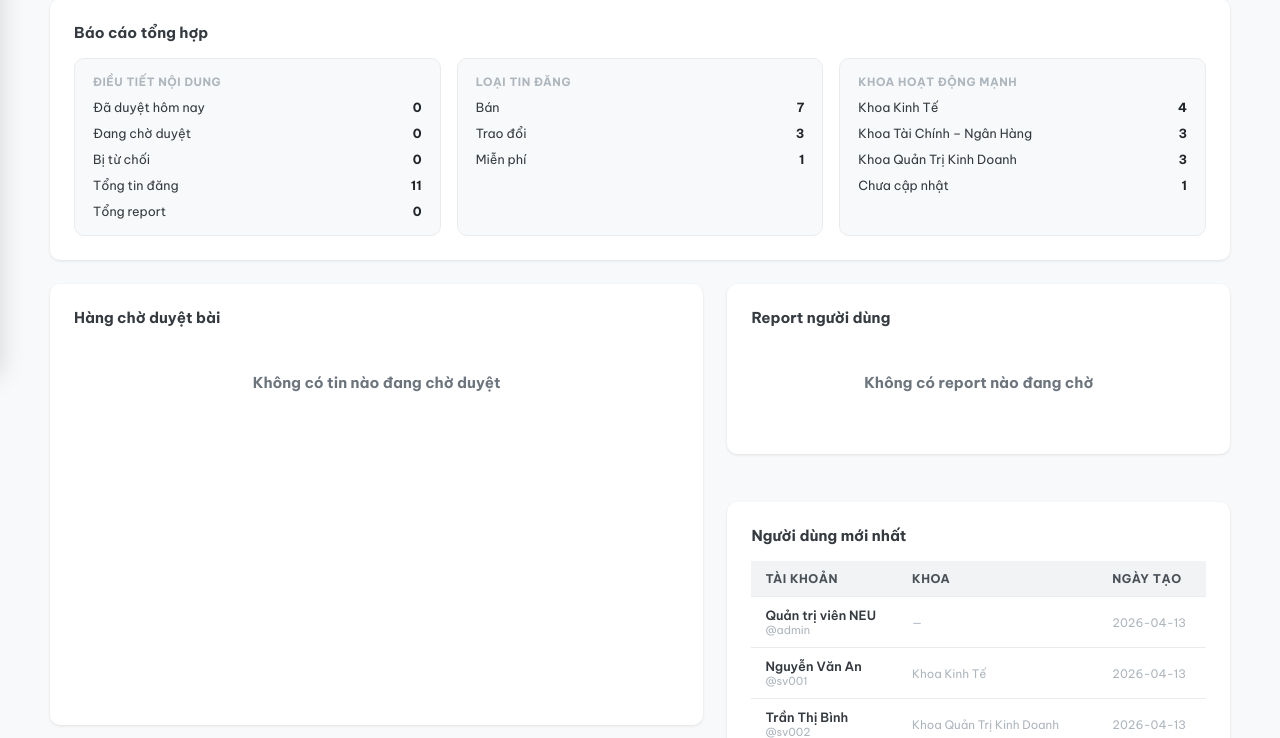
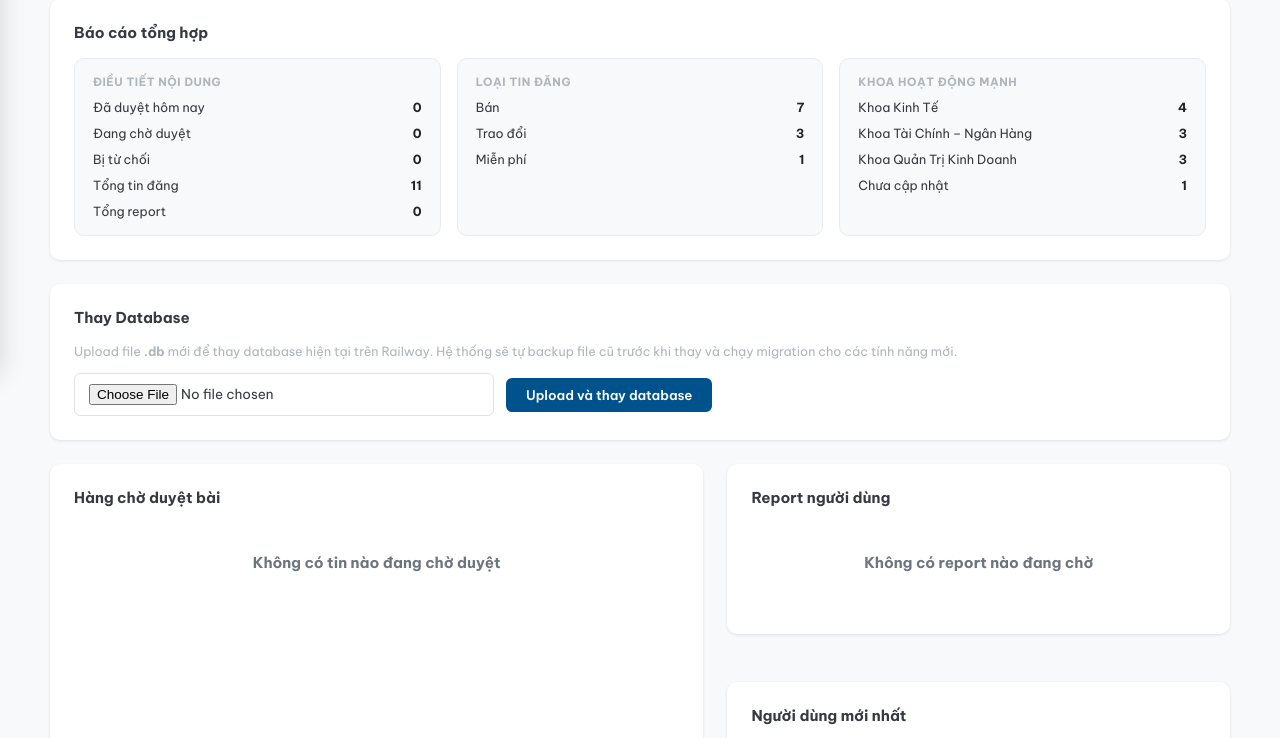
Before and after one commit to nduy120505/H-th-ng-trao-i-mua-b-n-s-ch-NEU, a Flask app: page /admin in a window 1280 px wide. Shown: the part 433-1171 px from the top of the page. Run offline with Flask 3, Linux system fonts and the light colour scheme; a user stored in the database is signed in; data comes from the database, SQL or seed files in the repository; both versions use the stored data as it was after the commit.

```diff
--- a/app.py
+++ b/app.py
@@ -16,6 +16,9 @@ Tài khoản mặc định:
 
 import os
 import secrets
+import shutil
+import sqlite3
+import tempfile
 from functools import wraps
 from datetime import datetime, timedelta
 
@@ -111,6 +114,41 @@ def bootstrap_database():
         init_db()
     else:
         ensure_db_schema()
+
+
+def replace_database_file(uploaded_file) -> str:
+    filename = (uploaded_file.filename or "").lower()
+    if not filename.endswith(".db"):
+        raise ValueError("Chi chap nhan file .db")
+
+    database_dir = os.path.dirname(DATABASE)
+    os.makedirs(database_dir, exist_ok=True)
+
+    with tempfile.NamedTemporaryFile(delete=False, suffix=".db", dir=database_dir) as tmp:
+        uploaded_file.save(tmp.name)
+        temp_path = tmp.name
+
+    try:
+        test_conn = sqlite3.connect(temp_path)
+        tables = {
+            row[0] for row in test_conn.execute(
+                "SELECT name FROM sqlite_master WHERE type='table'"
+            ).fetchall()
+        }
+        test_conn.close()
+        required_tables = {"users", "books", "listings", "messages"}
+        if not required_tables.issubset(tables):
+            raise ValueError("File database khong hop le hoac thieu bang can thiet")
+
+        backup_path = f"{DATABASE}.backup-{datetime.now().strftime('%Y%m%d-%H%M%S')}"
+        if os.path.exists(DATABASE):
+            shutil.copy2(DATABASE, backup_path)
+        os.replace(temp_path, DATABASE)
+        ensure_db_schema()
+        return backup_path if os.path.exists(backup_path) else ""
+    finally:
+        if os.path.exists(temp_path):
+            os.remove(temp_path)
 
 
 bootstrap_database()
@@ -1015,6 +1053,31 @@ def dismiss_report(rid):
     return redirect(url_for("admin"))
 
 
+@app.route("/admin/database/upload", methods=["POST"])
+@login_required
+@admin_required
+def upload_database():
+    uploaded_file = request.files.get("database_file")
+    if not uploaded_file or not uploaded_file.filename:
+        flash("Hay chon file database .db de upload.", "warning")
+        return redirect(url_for("admin"))
+
+    try:
+        backup_path = replace_database_file(uploaded_file)
+    except ValueError as exc:
+        flash(str(exc), "danger")
+        return redirect(url_for("admin"))
+    except Exception:
+        flash("Khong the thay database. Kiem tra file va thu lai.", "danger")
+        return redirect(url_for("admin"))
+
+    if backup_path:
+        flash(f"Da thay database thanh cong. Backup cu: {backup_path}", "success")
+    else:
+        flash("Da thay database thanh cong.", "success")
+    return redirect(url_for("admin"))
+
+
 @app.route("/admin")
 @login_required
 @admin_required
--- a/static/css/style.css
+++ b/static/css/style.css
@@ -856,6 +856,15 @@ tr:hover td     { background: var(--gray-50); }
 .moderation-note-input {
   min-width: 220px;
 }
+.database-upload-form {
+  display: flex;
+  gap: 12px;
+  align-items: center;
+  flex-wrap: wrap;
+}
+.database-upload-form .form-control {
+  max-width: 420px;
+}
 .detail-status-box {
   background: var(--gray-50);
   border-radius: var(--radius-md);
--- a/templates/admin.html
+++ b/templates/admin.html
@@ -79,6 +79,17 @@
         </div>
       </div>
     </div>
+  </div>
+
+  <div class="panel" style="margin-bottom:24px">
+    <div class="panel-title">Thay Database</div>
+    <div style="font-size:.84rem;color:var(--gray-500);margin-bottom:14px">
+      Upload file <strong>.db</strong> mới để thay database hiện tại trên Railway. Hệ thống sẽ tự backup file cũ trước khi thay và chạy migration cho các tính năng mới.
+    </div>
+    <form method="POST" action="{{ url_for('upload_database') }}" enctype="multipart/form-data" class="database-upload-form">
+      <input type="file" name="database_file" accept=".db,application/octet-stream" class="form-control" required>
+      <button type="submit" class="btn btn-primary">Upload và thay database</button>
+    </form>
   </div>
 
   <div class="admin-grid">
```
Also changed, not shown: neu_bookstore.db.
